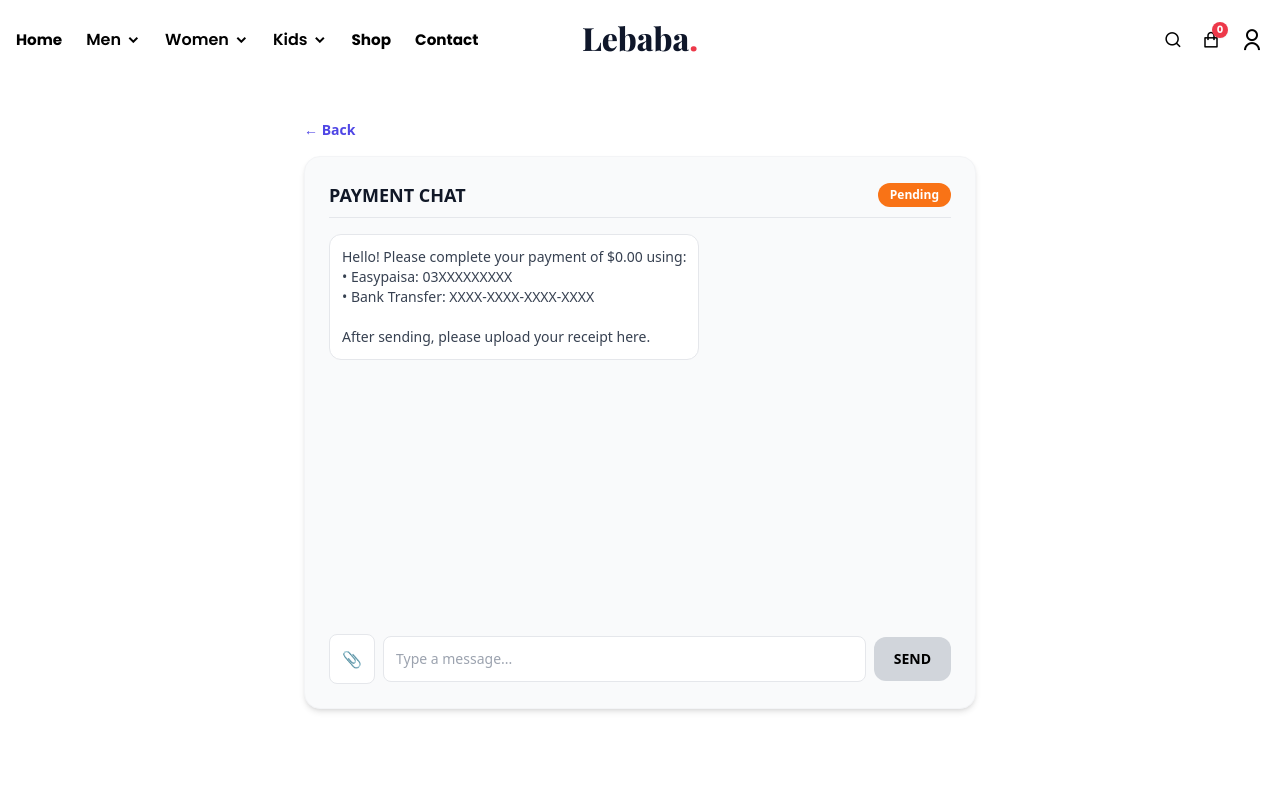
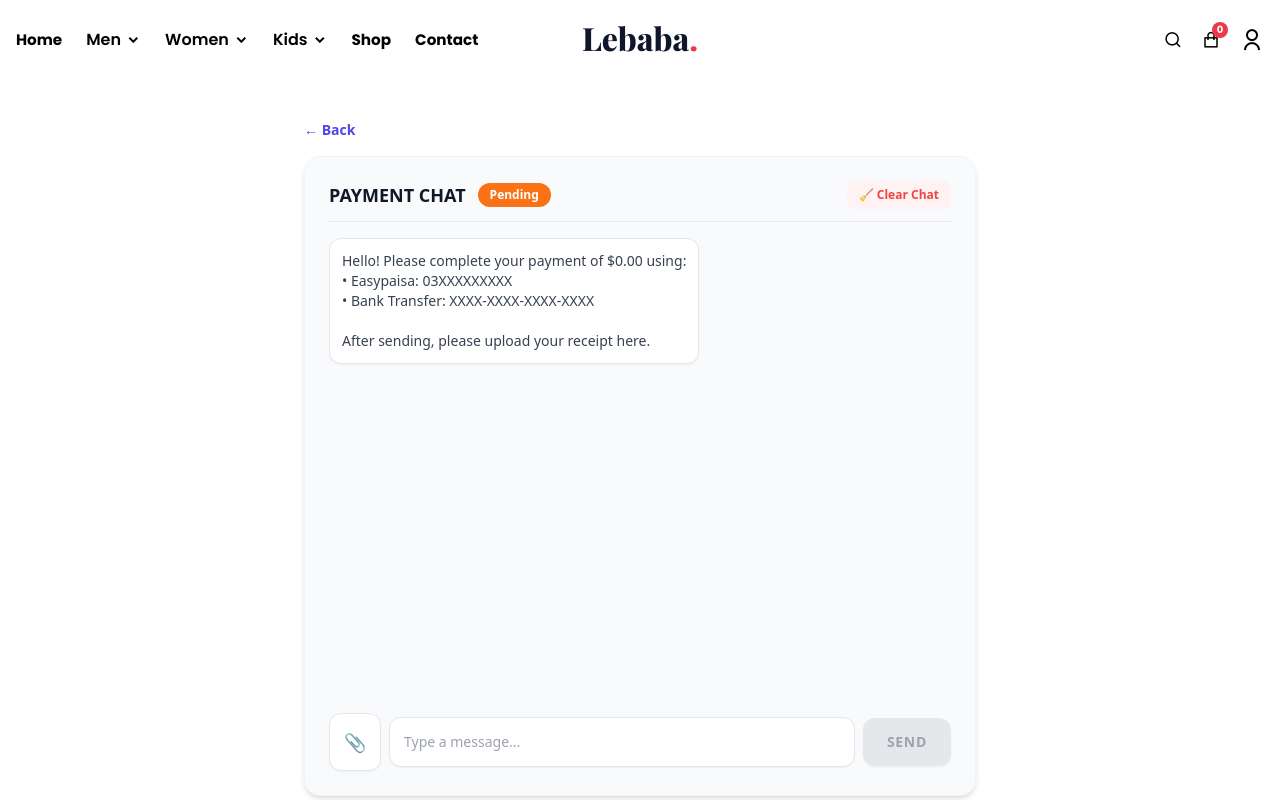
Before and after one commit to abdulwahab376/GenAura-Ecommerce-System, a React (Vite) app in the folder frontend/: page /payment-chat in a window 1280 px wide. Shown: the top 800 px of the page. Built offline with nearby package versions, Linux system fonts and the light colour scheme.

Commit message:
Refactor PaymentChat: improve message handling, add clear chat feature, and enhance user experience with file previews

```diff
--- a/frontend/src/pages/shop/PaymentChat.jsx
+++ b/frontend/src/pages/shop/PaymentChat.jsx
@@ -7,25 +7,35 @@ const PaymentChat = () => {
     const amount = location.state?.amount || 0;
     const orderId = location.state?.orderId || "c1";
 
-    // ✅ FORCE LOCAL STORAGE SO ADMIN TAB CAN READ IT
     const storageKey = `chat_${orderId}_messages`;
     const statusKey = `chat_${orderId}_status`;
     const channel = new BroadcastChannel('payment_sync');
 
-    const messagesEndRef = useRef(null);
+    // ✅ Replaced the buggy scrollIntoView with a strict container ref
+    const chatContainerRef = useRef(null);
     const fileInputRef = useRef(null);
+
+    const initialAdminMessage = {
+        id: 1,
+        sender: 'admin',
+        text: `Hello! Please complete your payment of $${amount.toFixed(2)} using:\n• Easypaisa: 03XXXXXXXXX\n• Bank Transfer: XXXX-XXXX-XXXX-XXXX\n\nAfter sending, please upload your receipt here.`
+    };
 
     const [messages, setMessages] = useState(() => {
         const saved = localStorage.getItem(storageKey);
-        return saved ? JSON.parse(saved) : [
-            { id: 1, sender: 'admin', text: `Hello! Please complete your payment of $${amount.toFixed(2)} using:\n• Easypaisa: 03XXXXXXXXX\n• Bank Transfer: XXXX-XXXX-XXXX-XXXX\n\nAfter sending, please upload your receipt here.` }
-        ];
+        return saved ? JSON.parse(saved) : [initialAdminMessage];
     });
 
     const [status, setStatus] = useState(() => localStorage.getItem(statusKey) || 'Pending');
     const [inputText, setInputText] = useState('');
     const [selectedFile, setSelectedFile] = useState(null);
+    const [previewUrl, setPreviewUrl] = useState(null);
 
+    // States for Editing
+    const [editingMessageId, setEditingMessageId] = useState(null);
+    const [existingImageUrl, setExistingImageUrl] = useState(null);
+
+    // ✅ Sync with Admin Tab updates
     useEffect(() => {
         channel.onmessage = (event) => {
             if (event.data?.messages && event.data?.orderId === orderId) {
@@ -38,58 +48,115 @@ const PaymentChat = () => {
         return () => channel.close();
     }, [orderId, storageKey, statusKey]);
 
+    // ✅ THE SCROLL FIX: Only scroll the chat div, never the whole page!
     useEffect(() => {
-        messagesEndRef.current?.scrollIntoView({ behavior: 'smooth' });
+        if (chatContainerRef.current) {
+            chatContainerRef.current.scrollTop = chatContainerRef.current.scrollHeight;
+        }
     }, [messages]);
 
-    const handleSend = () => {
+    // Generate Image Preview URL instantly when user selects a new file
+    useEffect(() => {
         if (!selectedFile) return;
+        const url = URL.createObjectURL(selectedFile);
+        setPreviewUrl(url);
+        return () => URL.revokeObjectURL(url);
+    }, [selectedFile]);
 
+    const syncAndBroadcast = (updatedMessages) => {
+        setMessages(updatedMessages);
+        localStorage.setItem(storageKey, JSON.stringify(updatedMessages));
+        channel.postMessage({
+            orderId: orderId,
+            messages: updatedMessages,
+            status: status
+        });
+    };
+
+    // ✅ Handle Sending (Text/Image) OR Updating an existing message (Text/Image)
+    const handleSendOrUpdate = (e) => {
+        e.preventDefault();
+        if (!inputText.trim() && !selectedFile && !previewUrl) return;
+
+        // --- UPDATE EXISTING MESSAGE ---
+        if (editingMessageId) {
+            if (selectedFile) {
+                // User attached a NEW image during edit
                 const reader = new FileReader();
                 reader.onloadend = () => {
-            const userMsg = {
-                id: Date.now(),
-                sender: 'user',
-                text: inputText.trim() || "Sent a receipt",
-                imageUrl: reader.result
+                    const updated = messages.map(m =>
+                        m.id === editingMessageId ? { ...m, text: inputText.trim(), imageUrl: reader.result } : m
+                    );
+                    syncAndBroadcast(updated);
+                    cancelEdit();
+                };
+                reader.readAsDataURL(selectedFile);
+                return;
+            } else {
+                // User just edited text, or deleted the image without adding a new one
+                const finalImageUrl = previewUrl ? existingImageUrl : null; // If previewUrl is null, they clicked 'X'
+
+                const updated = messages.map(m =>
+                    m.id === editingMessageId ? { ...m, text: inputText.trim(), imageUrl: finalImageUrl } : m
+                );
+                syncAndBroadcast(updated);
+                cancelEdit();
+                return;
+            }
+        }
+
+        // --- SEND NEW MESSAGE ---
+        if (selectedFile) {
+            const reader = new FileReader();
+            reader.onloadend = () => {
+                const userMsg = { id: Date.now(), sender: 'user', text: inputText.trim(), imageUrl: reader.result };
+                syncAndBroadcast([...messages, userMsg]);
+                setSelectedFile(null);
+                setPreviewUrl(null);
+                setInputText('');
+            };
+            reader.readAsDataURL(selectedFile);
+        } else {
+            const userMsg = { id: Date.now(), sender: 'user', text: inputText.trim() };
+            syncAndBroadcast([...messages, userMsg]);
+            setInputText('');
+        }
     };
 
-            const updatedWithUser = [...messages, userMsg];
-            setMessages(updatedWithUser);
-            localStorage.setItem(storageKey, JSON.stringify(updatedWithUser));
-
-            // ✅ Send Broadcast to Admin Tab!
-            channel.postMessage({
-                orderId: orderId,
-                messages: updatedWithUser,
-                status: status
-            });
-
-            setSelectedFile(null);
-            setInputText('');
-
-            // Admin Auto-Reply
-            setTimeout(() => {
-                const autoAdminMsg = {
-                    id: Date.now() + 1,
-                    sender: 'admin',
-                    text: "Receipt received! Your payment is under verification. Chat is disabled until admin review."
-                };
-                const finalMessages = [...updatedWithUser, autoAdminMsg];
-                setMessages(finalMessages);
-                localStorage.setItem(storageKey, JSON.stringify(finalMessages));
-
-                channel.postMessage({
-                    orderId: orderId,
-                    messages: finalMessages,
-                    status: status
-                });
-            }, 500);
-        };
-        reader.readAsDataURL(selectedFile);
+    // ✅ WhatsApp Style Edit/Delete/Clear Features
+    const handleDelete = (id) => {
+        const updated = messages.filter(m => m.id !== id);
+        syncAndBroadcast(updated);
     };
 
-    const isLocked = status !== 'Pending' || messages.some(m => m.imageUrl);
+    const handleEdit = (msg) => {
+        setEditingMessageId(msg.id);
+        setInputText(msg.text || '');
+
+        // If the message has an image, load it into the preview box!
+        if (msg.imageUrl) {
+            setPreviewUrl(msg.imageUrl);
+            setExistingImageUrl(msg.imageUrl);
+        } else {
+            setPreviewUrl(null);
+            setExistingImageUrl(null);
+        }
+        setSelectedFile(null);
+    };
+
+    const handleClearChat = () => {
+        if (window.confirm("Are you sure you want to clear this chat?")) {
+            syncAndBroadcast([initialAdminMessage]);
+        }
+    };
+
+    const cancelEdit = () => {
+        setEditingMessageId(null);
+        setInputText('');
+        setSelectedFile(null);
+        setPreviewUrl(null);
+        setExistingImageUrl(null);
+    };
 
     return (
         <section className="min-h-screen py-10 px-4 bg-white font-sans">
@@ -101,29 +168,90 @@ const PaymentChat = () => {
                     )}
                 </div>
 
-                <div className="bg-gray-50 p-6 rounded-2xl shadow-md border border-gray-100">
-                    <div className="flex justify-between items-center mb-4 border-b pb-2">
+                <div className="bg-gray-50 p-6 rounded-2xl shadow-md border border-gray-100 flex flex-col h-[80vh]">
+                    <div className="flex justify-between items-center mb-4 border-b pb-3">
+                        <div className="flex items-center gap-3">
                             <h2 className="text-lg font-extrabold uppercase text-gray-900">Payment Chat</h2>
                             <span className="bg-orange-500 text-white px-3 py-1 rounded-full text-xs font-bold">{status}</span>
                         </div>
+                        <button onClick={handleClearChat} className="text-xs font-bold text-red-500 hover:text-red-700 bg-red-50 hover:bg-red-100 px-3 py-1.5 rounded-lg transition-colors">
+                            🧹 Clear Chat
+                        </button>
+                    </div>
 
-                    <div className="h-96 overflow-y-auto mb-4 space-y-3 pr-1">
+                    {/* ✅ ATTACHED THE STRICT SCROLL REF HERE */}
+                    <div ref={chatContainerRef} className="flex-1 overflow-y-auto mb-4 space-y-4 pr-2">
                         {messages.map((msg) => (
                             <div key={msg.id} className={`flex ${msg.sender === 'user' ? 'justify-end' : 'justify-start'}`}>
-                                <div className={`max-w-[75%] p-3 rounded-xl text-sm ${msg.sender === 'admin' ? 'bg-white border text-gray-700' : 'bg-indigo-600 text-white'}`}>
-                                    {msg.imageUrl && <img src={msg.imageUrl} alt="Receipt" className="max-w-[200px] rounded-lg mb-2" />}
-                                    <p className="whitespace-pre-line">{msg.text}</p>
+                                <div className={`max-w-[75%] flex flex-col ${msg.sender === 'user' ? 'items-end' : 'items-start'} group`}>
+
+                                    <div className={`p-3 rounded-xl text-sm shadow-sm ${msg.sender === 'admin' ? 'bg-white border text-gray-700' : 'bg-indigo-600 text-white'}`}>
+                                        {msg.imageUrl && (
+                                            <a href={msg.imageUrl} target="_blank" rel="noopener noreferrer">
+                                                <img src={msg.imageUrl} alt="Receipt" className="max-w-[200px] rounded-lg mb-2 cursor-pointer hover:opacity-90 transition-opacity" />
+                                            </a>
+                                        )}
+                                        {msg.text && <p className="whitespace-pre-line">{msg.text}</p>}
+                                    </div>
+
+                                    {/* Edit/Delete Actions */}
+                                    {msg.sender === 'user' && (
+                                        <div className="flex gap-3 mt-1 text-[10px] font-bold text-gray-400 opacity-100 md:opacity-0 md:group-hover:opacity-100 transition-opacity px-1">
+                                            <button onClick={() => handleEdit(msg)} className="hover:text-indigo-600">✏️ Edit</button>
+                                            <button onClick={() => handleDelete(msg.id)} className="hover:text-red-500">🗑️ Delete</button>
+                                        </div>
+                                    )}
                                 </div>
                             </div>
                         ))}
-                        <div ref={messagesEndRef} />
                     </div>
 
-                    <form onSubmit={(e) => { e.preventDefault(); handleSend(); }} className="flex gap-2 items-center">
-                        <input type="file" ref={fileInputRef} className="hidden" accept="image/*" onChange={(e) => setSelectedFile(e.target.files[0])} disabled={isLocked} />
-                        <button type="button" onClick={() => fileInputRef.current?.click()} disabled={isLocked} className={`p-3 rounded-lg border ${isLocked ? 'bg-gray-200 text-gray-400' : 'bg-white text-gray-500'}`}>📎</button>
-                        <input type="text" value={inputText} onChange={(e) => setInputText(e.target.value)} disabled={isLocked} placeholder={isLocked ? "Chat Locked - Awaiting Review" : "Type a message..."} className="w-full border p-3 rounded-lg text-sm outline-none" />
-                        <button type="submit" disabled={isLocked || !selectedFile} className={`py-3 px-5 rounded-xl font-bold text-sm uppercase ${isLocked || !selectedFile ? 'bg-gray-300' : 'bg-indigo-600 text-white'}`}>Send</button>
+                    {/* PREVIEW AREA */}
+                    {previewUrl && (
+                        <div className="mb-3 relative inline-block border-2 border-dashed border-indigo-300 p-2 rounded-xl bg-indigo-50">
+                            <img src={previewUrl} alt="Preview" className="h-24 object-contain rounded-lg shadow-sm" />
+                            <button
+                                type="button"
+                                onClick={() => { setSelectedFile(null); setPreviewUrl(null); }}
+                                className="absolute -top-3 -right-3 bg-red-500 text-white w-6 h-6 flex items-center justify-center rounded-full shadow-md font-bold text-xs hover:bg-red-600"
+                            >
+                                ✕
+                            </button>
+                        </div>
+                    )}
+
+                    {/* INPUT FORM */}
+                    <form onSubmit={handleSendOrUpdate} className="flex flex-col gap-2">
+                        {editingMessageId && (
+                            <div className="flex justify-between items-center bg-yellow-50 text-yellow-800 text-xs px-3 py-2 rounded-lg font-medium border border-yellow-200">
+                                <span>Editing message...</span>
+                                <button type="button" onClick={cancelEdit} className="text-red-500 font-bold hover:underline">Cancel</button>
+                            </div>
+                        )}
+
+                        <div className="flex gap-2 items-center">
+                            {/* Allow attachment button always, so they can swap images during edit! */}
+                            <input type="file" ref={fileInputRef} className="hidden" accept="image/*" onChange={(e) => setSelectedFile(e.target.files[0])} />
+                            <button type="button" onClick={() => fileInputRef.current?.click()} className="p-3.5 rounded-xl border bg-white text-gray-500 hover:bg-gray-50 hover:text-indigo-600 transition-colors shadow-sm text-lg">
+                                📎
+                            </button>
+
+                            <input
+                                type="text"
+                                value={inputText}
+                                onChange={(e) => setInputText(e.target.value)}
+                                placeholder={editingMessageId ? "Edit your message..." : "Type a message..."}
+                                className="w-full border p-3.5 rounded-xl text-sm outline-none focus:border-indigo-500 focus:ring-2 focus:ring-indigo-100 transition-all shadow-sm"
+                            />
+
+                            <button
+                                type="submit"
+                                disabled={!inputText.trim() && !selectedFile && !previewUrl}
+                                className={`py-3.5 px-6 rounded-xl font-bold text-sm uppercase tracking-wider transition-all shadow-sm ${!inputText.trim() && !selectedFile && !previewUrl ? 'bg-gray-200 text-gray-400' : 'bg-indigo-600 text-white hover:bg-indigo-700 hover:shadow-md'}`}
+                            >
+                                {editingMessageId ? 'Save' : 'Send'}
+                            </button>
+                        </div>
                     </form>
                 </div>
             </div>
```
Lines whose indentation alone changed are shown as unchanged.
